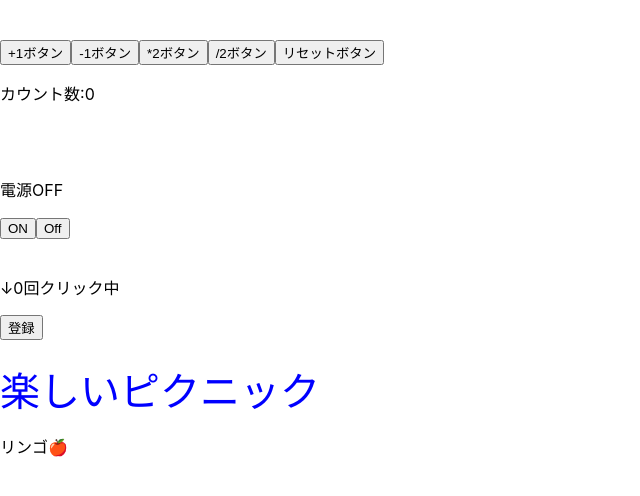
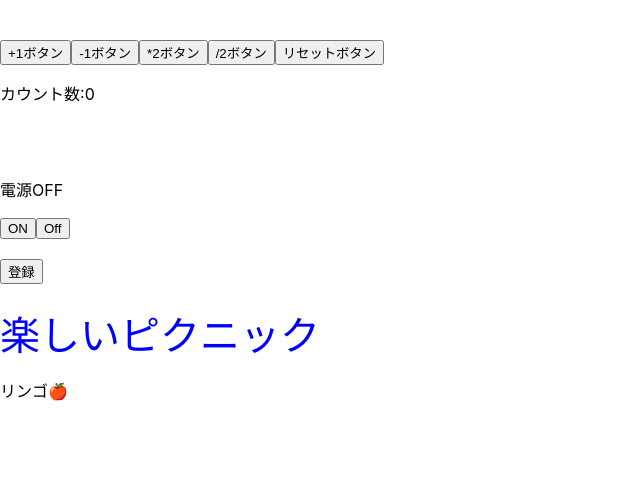
Before and after one commit to Onepiece2424/hello_rails, a React (Create React App) app in the folder frontend/: page / in a window 1280 px wide. Shown: the top 496 px of the page, without its empty margins (0-640 px from the left). Built offline with nearby package versions, Linux system fonts and the light colour scheme; the HTML template or start-up script is replaced by a standard one.

Commit message:
リキャプチャテキストをボタンクリック0回以外で表示

```diff
--- a/frontend/src/App.jsx
+++ b/frontend/src/App.jsx
@@ -18,10 +18,10 @@ function App() {
       <OnOff />
       <br></br>
       <br></br>
+      {recapture >= 1 && <p>↓{recapture}回クリック中</p>}
       { recapture === 3 &&
         <Recapture handleInputTextChange={() => handleInputTextChange(0)} />
       }
-      <p>↓{recapture}回クリック中</p>
       <button disabled={true && recapture >=3} onClick={() => setRecapture(recapture + 1)}>登録</button>
       <br></br>
       <br></br>
--- a/frontend/src/components/Recapture.jsx
+++ b/frontend/src/components/Recapture.jsx
@@ -5,7 +5,7 @@ const Recapture = (props) => {
   return(
     <>
       <p>リキャプチャだよ。</p>
-      <p>ここをチェックしてね。</p>
+      <p>***□をクリックしてね。***</p>
       <div>
         <input type="checkbox" onChange={() => props.handleInputTextChange()}></input>
         <label>リキャプチャチェック</label>
```
